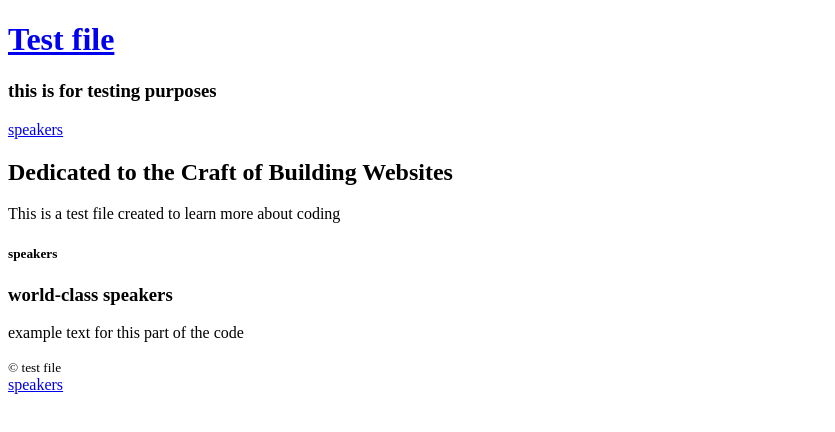
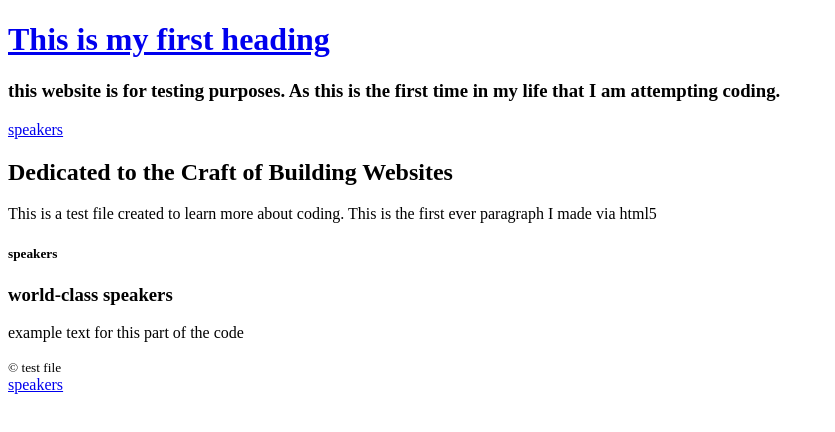
Before and after one commit to Shelby037/my-website, a plain HTML site: page index.html in a window 1280 px wide. Shown: the whole page, without its empty margins (0-835 px from the left). Drawn offline with Linux system fonts and the light colour scheme.

Commit message:
Update index.html

```diff
--- a/index.html
+++ b/index.html
@@ -7,16 +7,16 @@
   <body>
     <header>
       <h1>
-        <a href="indext.html">Test file</a>
+        <a href="indext.html">This is my first heading</a>
       </h1>
-      <h3>this is for testing purposes</h3>
+      <h3>this website is for testing purposes. As this is the first time in my life that I am attempting coding.</h3>
       <nav>
         <a href="speakers.html">speakers</a>
       </nav>
     </header>
     <section>
       <h2>Dedicated to the Craft of Building Websites</h2>
-      <p>This is a test file created to learn more about coding</p>
+      <p>This is a test file created to learn more about coding. This is the first ever paragraph I made via html5</p>
     </section>
     <section>
 
```
